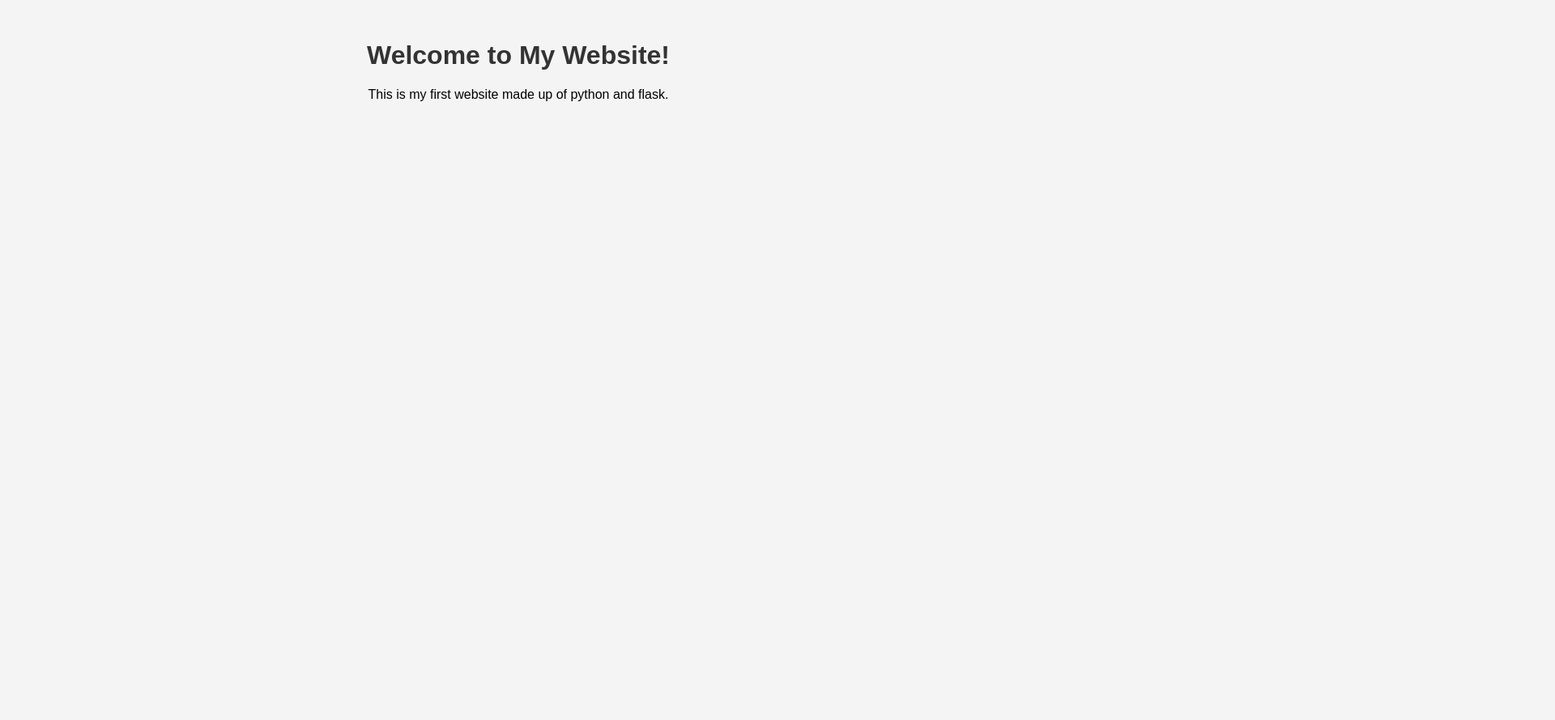
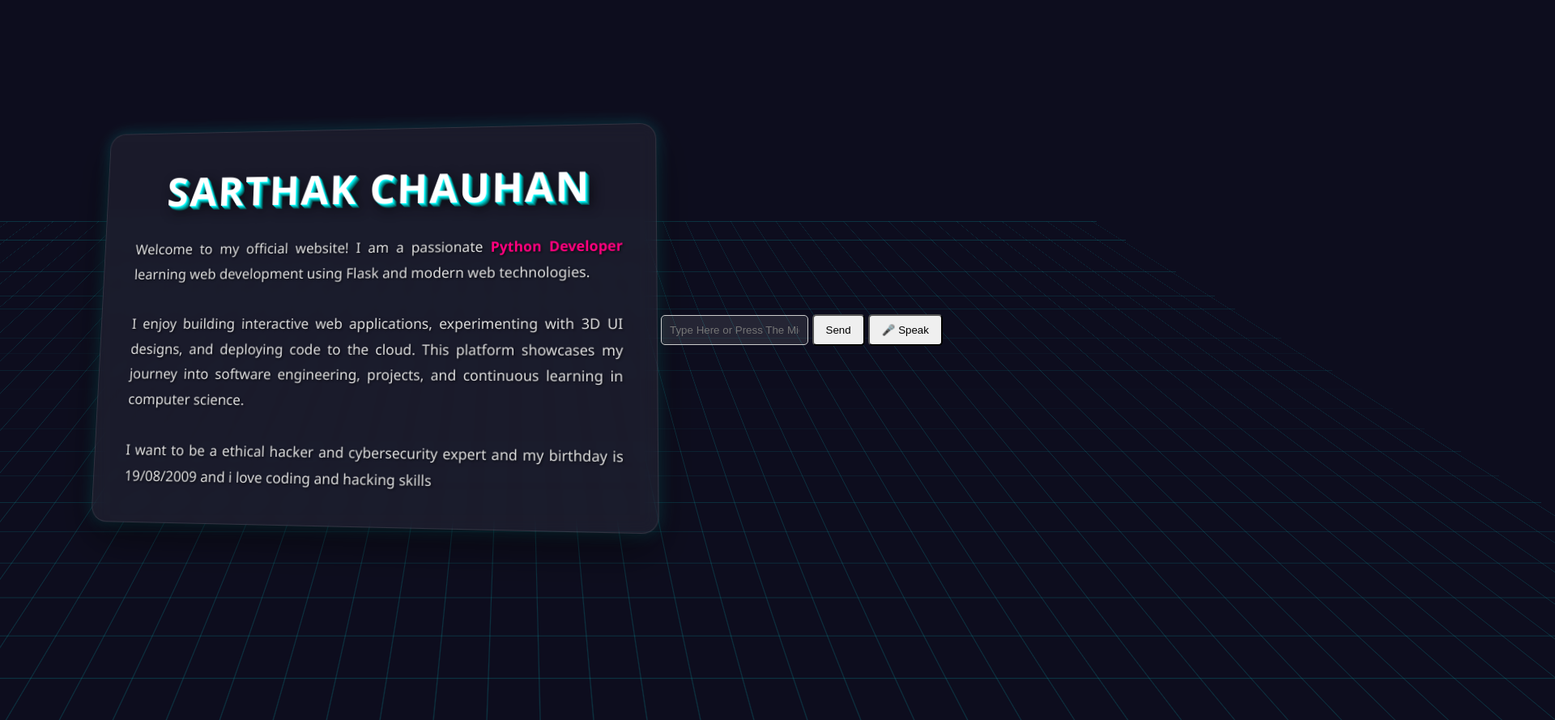
Before and after one commit to sarthakchauhannagina-lgtm/my-flask-website, a plain HTML site: page index.html in a window 1280 px wide. Shown: the top 889 px of the page at 81% size, 1920 px wide, since content can reach past the window. Before the commit the page ends 800 px from the top, so only its background shows below. Drawn offline with Linux system fonts and the light colour scheme.

Commit message:
Add files via upload

```diff
--- a/index.html
+++ b/index.html
@@ -2,14 +2,167 @@
 <html lang="en">
 <head>
     <meta charset="UTF-8">
-        <title>MY website</title>
+    <meta name="viewport" content="width=device-width, initial-scale=1.0">
+    <title>My Portfolio</title>
     <style>
-            body { font-family: Arial, sans-serif; text-align: center; margin-top: 50px; background-color:#f4f4f4; }
-            h1 { color: #333; }
+        * {
+            margin: 0;
+            padding: 0;
+            box-sizing: border-box;
+        }
+
+        body {
+            min-height: 100vh;
+            display: flex;
+            justify-content: center;
+            align-items: center;
+            overflow-x: hidden;
+            background: #0d0d1e;
+            perspective: 1000px;
+            font-family: 'Segoe UI', Tahoma, Geneva, Verdana, sans-serif;
+            padding: 20px;
+        }
+
+        /* 3D Grid Background */
+        .bg-3d {
+            position: fixed;
+            top: -50%;
+            left: -50%;
+            width: 200%;
+            height: 200%;
+            background-image:
+                linear-gradient(to right, rgba(0, 255, 255, 0.15) 1px, transparent 1px),
+                linear-gradient(to bottom, rgba(0, 255, 255, 0.15) 1px, transparent 1px);
+            background-size: 50px 50px;
+            transform: rotateX(60deg) translateZ(-200px);
+            animation: gridMove 5s linear infinite;
+            z-index: 1;
+        }
+
+        @keyframes gridMove {
+            0% { transform: rotateX(60deg) translateY(0) translateZ(-200px); }
+            100% { transform: rotateX(60deg) translateY(50px) translateZ(-200px); }
+        }
+
+        /* 3D Card Container */
+        .card-3d {
+            position: relative;
+            z-index: 10;
+            max-width: 700px;
+            width: 100%;
+            padding: 40px;
+            background: rgba(255, 255, 255, 0.05);
+            border-radius: 20px;
+            box-shadow:
+                0 20px 50px rgba(0,0,0,0.5),
+                0 0 20px rgba(0, 255, 255, 0.2);
+            backdrop-filter: blur(10px);
+            border: 1px solid rgba(255, 255, 255, 0.1);
+            transform-style: preserve-3d;
+            transform: rotateY(-5deg) rotateX(5deg);
+            transition: transform 0.5s ease;
+            text-align: center;
+        }
+
+        .card-3d:hover {
+            transform: rotateY(0deg) rotateX(0deg) scale(1.02);
+        }
+
+        /* 3D Name Heading */
+        .text-3d {
+            font-size: 3.2rem;
+            font-weight: 900;
+            color: #fff;
+            text-transform: uppercase;
+            letter-spacing: 2px;
+            transform: translateZ(40px);
+            text-shadow:
+                1px 1px 0 #00ffff,
+                2px 2px 0 #00d4d4,
+                3px 3px 0 #00aaaa,
+                4px 4px 0 #008080,
+                5px 5px 0 #005656,
+                6px 6px 15px rgba(0,0,0,0.8);
+        }
+
+        /* Long Introduction Styling */
+        .intro-text {
+            margin-top: 25px;
+            font-size: 1.1rem;
+            color: #e0e0e0;
+            line-height: 1.8;
+            transform: translateZ(25px);
+            text-shadow: 1px 1px 3px rgba(0,0,0,0.8);
+            text-align: justify;
+        }
+
+        .highlight {
+            color: #ff007f;
+            font-weight: bold;
+        }
     </style>
 </head>
 <body>
-                <h1>Welcome to My Website!</h1>
-                <p> This is my first website made up of python and flask.</p>
+
+    <div class="bg-3d"></div>
+
+    <div class="card-3d">
+        <!-- Aapka Naam Yahan Likhein -->
+        <h1 class="text-3d">Sarthak Chauhan</h1>
+
+        <!-- Aapka Long Introduction Yahan Likhein -->
+        <div class="intro-text">
+            <p>Welcome to my official website! I am a passionate <span class="highlight">Python Developer</span> learning web development using Flask and modern web technologies.</p>
+            <br>
+            <p>I enjoy building interactive web applications, experimenting with 3D UI designs, and deploying code to the cloud. This platform showcases my journey into software engineering, projects, and continuous learning in computer science.</p>
+            <br>
+            <p>I want to be a ethical hacker and cybersecurity expert and my birthday is 19/08/2009 and i love coding and hacking skills </p>
+        </div>
+    </div>
+
+<!-- AI Chat Box Section yahan paste karein -->
+    <div style="margin-top: 30px; text-align: center; position: relative; z-index: 10;">
+        <input type="text" id="user-input" placeholder="Type Here or Press The Mic..." style="padding: 10px; width: 50%; border-radius: 5px; border: 1px solid #ccc; background: rgba(255,255,255,0.1); color: #fff;">
+        <button onclick="sendMessage()" style="padding: 10px 15px; border-radius: 5px; cursor: pointer;">Send</button>
+        <button onclick="startListening()" style="padding: 10px 15px; border-radius: 5px; cursor: pointer;">🎤 Speak</button>
+        <p id="response-box" style="margin-top: 15px; font-size: 18px; color: #fff;"></p>
+    </div>
+
+    <script>
+        function startListening() {
+            const recognition = new (window.SpeechRecognition || window.webkitSpeechRecognition)();
+            recognition.lang = 'en-US';
+            recognition.onresult = function(event) {
+                const spokenText = event.results[0][0].transcript;
+                document.getElementById('user-input').value = spokenText;
+                sendMessage();
+            };
+            recognition.start();
+        }
+
+        async function sendMessage() {
+            const message = document.getElementById('user-input').value;
+            if (!message) return;
+
+            document.getElementById('response-box').innerText = "Soch raha hai...";
+
+            const res = await fetch('/chat', {
+                method: 'POST',
+                headers: { 'Content-Type': 'application/json' },
+                body: JSON.stringify({ message: message })
+            });
+            const data = await res.json();
+
+            if(data.reply) {
+                document.getElementById('response-box').innerText = data.reply;
+                const speech = new SpeechSynthesisUtterance(data.reply);
+                speech.lang = 'en-US';
+                window.speechSynthesis.speak(speech);
+            } else {
+                document.getElementById('response-box').innerText = data.error;
+            }
+        }
+    </script>
+
 </body>
 </html>
```
Also changed, not shown: requirements.txt. Lines whose indentation alone changed are shown as unchanged.
